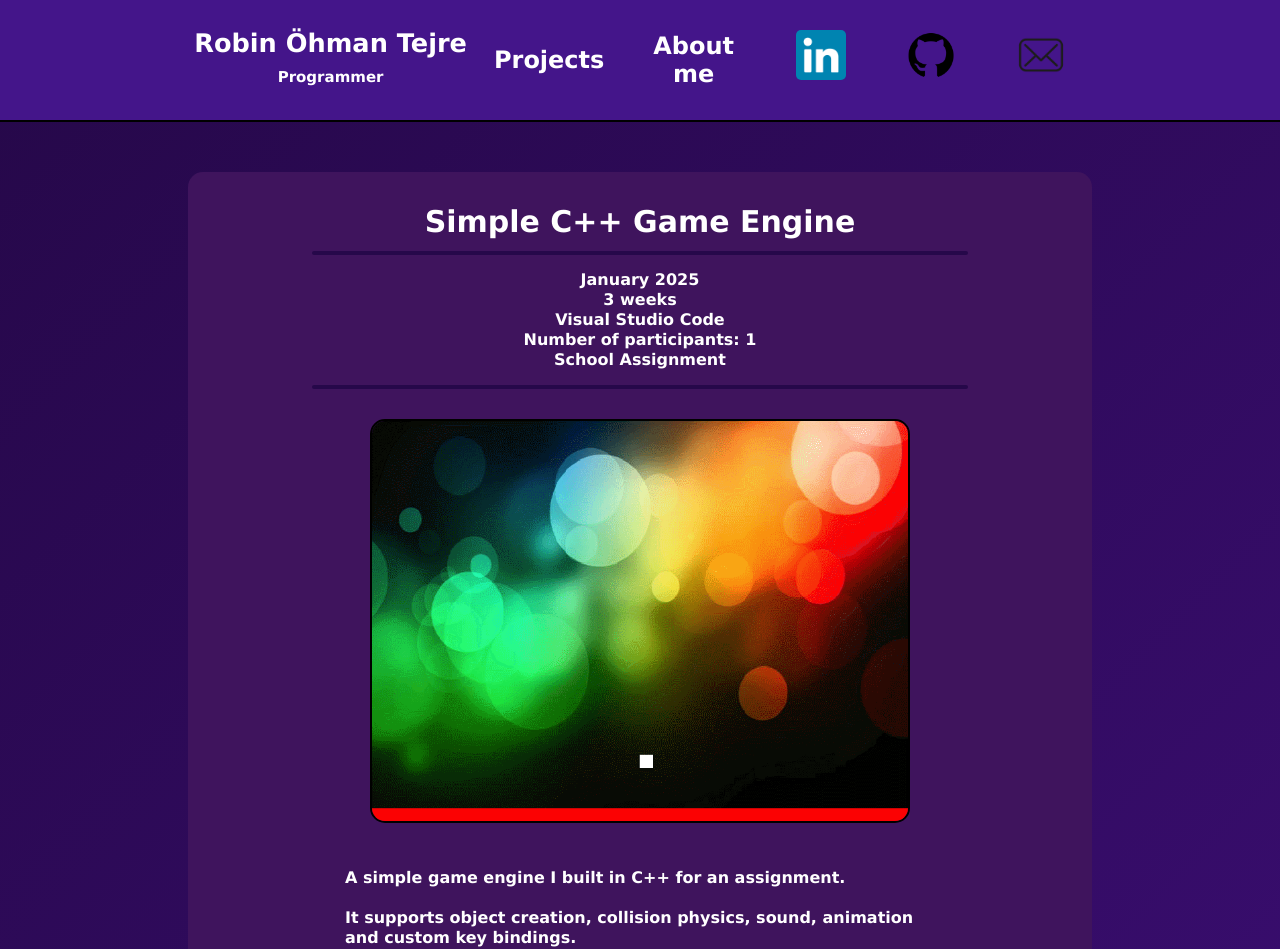
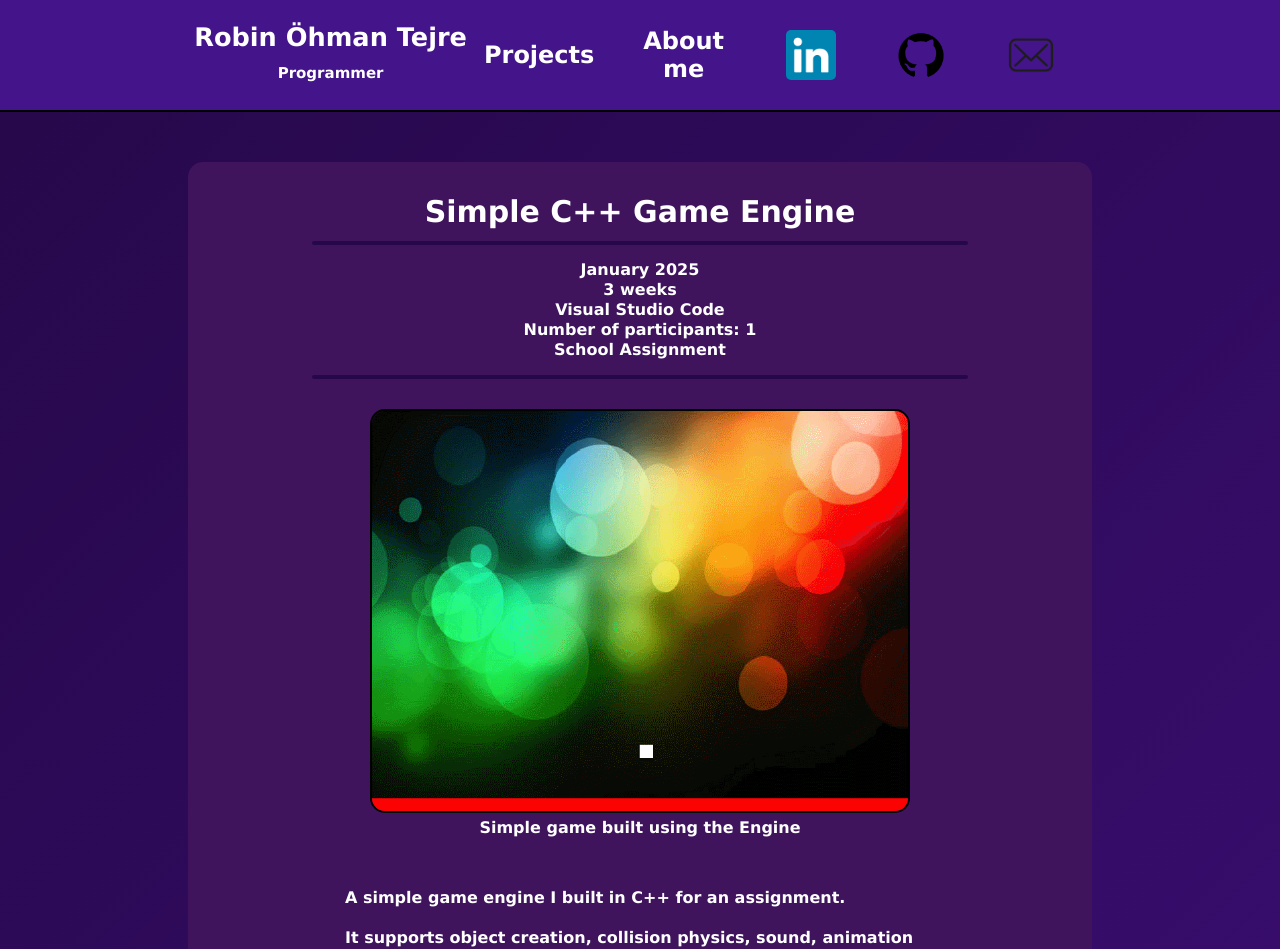
Before and after one commit to RobinOhman/RobinOhman.github.io, a plain HTML site: page gameengine.html in a window 1280 px wide. Shown: the top 949 px of the page. Drawn offline with Linux system fonts and the light colour scheme.

Commit message:
Added description to gif

```diff
--- a/gameengine.html
+++ b/gameengine.html
@@ -35,7 +35,12 @@
 				<div class="divider"></div>
 			</div>
 			<div class="about">
-			<img class="big" src="images/gameengine.gif">
+			<div class="banner">
+				<img class="big" src="images/gameengine.gif">
+				<p class="display">
+				Simple game built using the Engine
+				</p>
+			</div>
 					<div class="desc">
 						<p class="display">
 						A simple game engine I built in C++ for an assignment.<br>
--- a/style.css
+++ b/style.css
@@ -78,12 +78,13 @@ h4{
 }
 .banner{
 	display: flex;
+	flex: 1;
 	flex-direction: column;
 	align-items: center;
 	vertical-align: bottom;
 	min-height: 100px;
 	height: auto;
-	margin: 10px;
+
 }
 .content {
 	display: flex;
```
